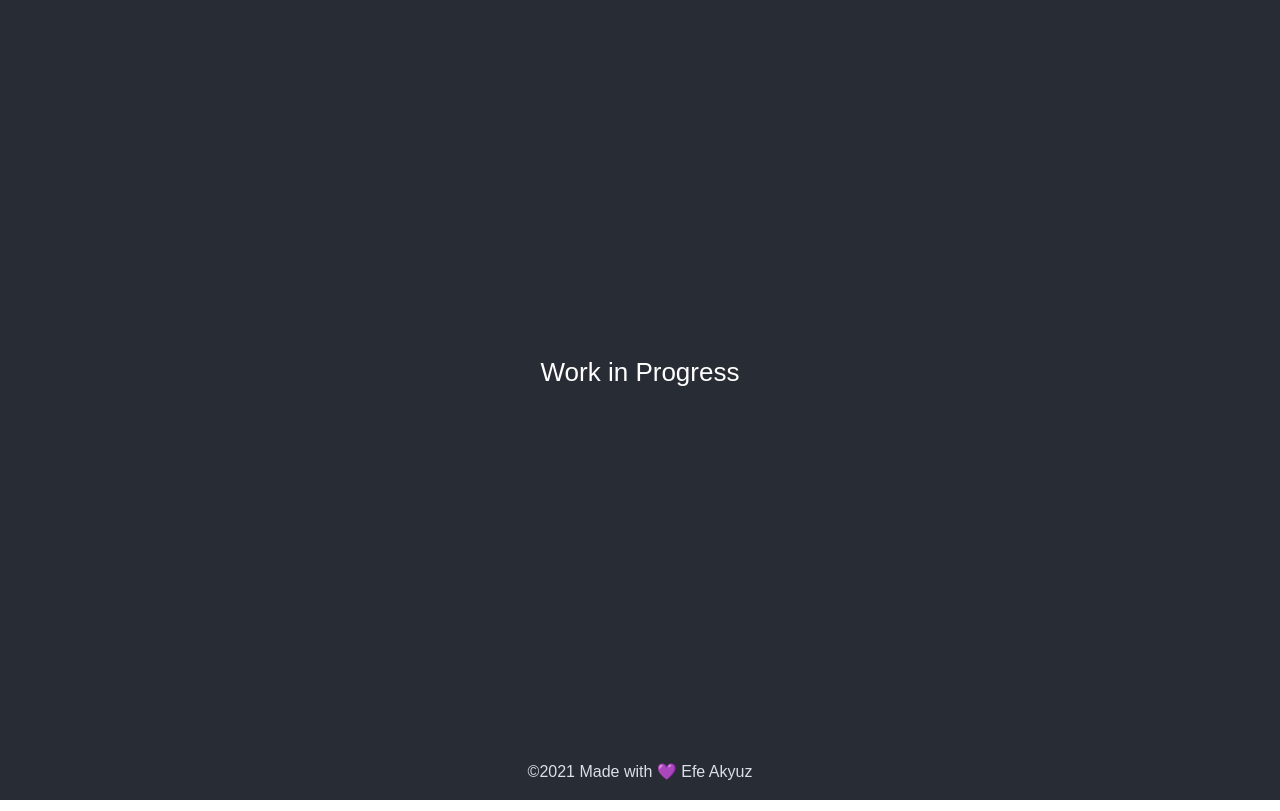
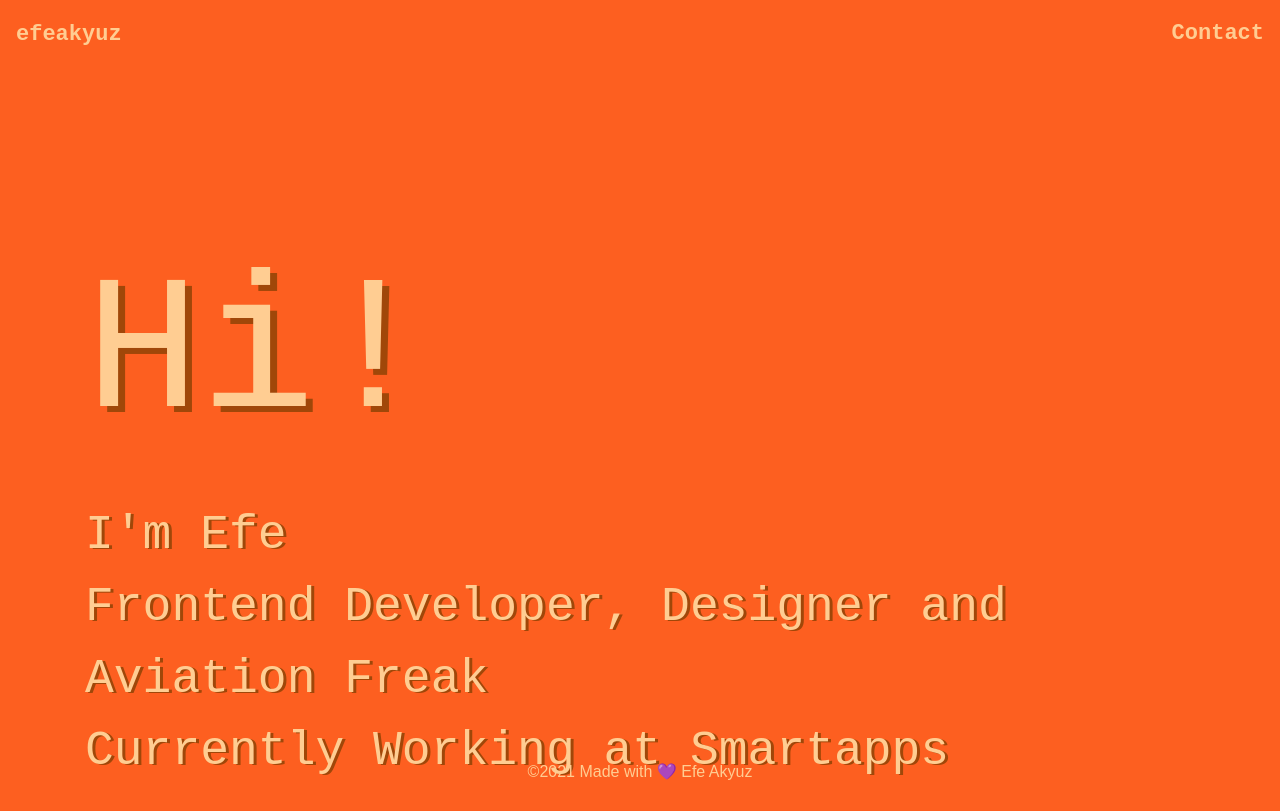
Before and after one commit to efeakyuz/webapp-efeakyuz, a React (Create React App) app: page / in a window 1280 px wide. Built offline with nearby package versions, Linux system fonts and the light colour scheme; no server answers.

Commit message:
designed home page

```diff
--- a/src/App.css
+++ b/src/App.css
@@ -4,6 +4,7 @@ html,
 body {
   height: 100%;
   font-family: sans-serif;
+  background-color: rgb(253,95,32)
 }
 
 body {
@@ -24,8 +25,8 @@ body {
 .footer {
   flex-shrink: 0;
   text-align: center;
-  color: #dae0e5;
-  background-color: #282c34;
+  color: #ffcd92;
+  background-color: rgb(253,95,32)
 }
 
 
@@ -38,6 +39,13 @@ body {
   pointer-events: none;
 }
 
+.signOut{
+  z-index: 9999;
+  position: sticky;
+  left: 44rem;
+  top: 1rem;
+}
+
 
 @media (prefers-reduced-motion: no-preference) {
   .App-logo {
@@ -46,7 +54,7 @@ body {
 }
 
 .center {
-  background-color: #282c34;
+  background-color: rgb(253,95,32);
   height: 100%;
   display: flex;
   flex-direction: column;
--- a/src/App.js
+++ b/src/App.js
@@ -10,11 +10,13 @@ import "bootstrap/dist/css/bootstrap.min.css";
 import "./App.css"
 import NotFound from './components/404';
 import Footer from './components/footer.component';
+import Nav from './components/HomeNavigation';
 
 const App = () => {
   return (
     <>
     <div className="content">
+    <Nav/>
       <AuthProvider>
       <Router>
         <Switch>
--- a/src/components/404.js
+++ b/src/components/404.js
@@ -1,5 +1,4 @@
 import React from "react";
-import { Button } from "react-bootstrap";
 import "../content/css/404.css";
 
 const NotFound = () => {
@@ -7,11 +6,6 @@ const NotFound = () => {
     <div className="center">
       <h1 className="h1-text">404</h1>
       <p className="pa">Oops! Something is wrong.</p>
-      <div className="btn-container">
-        <Button variant="primary" size="lg" href="/">
-          <i class="icon-home"></i> Go back in initial page, is better.
-        </Button>
-      </div>
     </div>
   );
 };
--- /dev/null
+++ b/src/components/DashNavigation.js
@@ -0,0 +1,16 @@
+import React from "react";
+import { Button, Form, Nav, Navbar } from "react-bootstrap";
+import firebaseConfig from "../env/firebase";
+
+export default function Navigation() {
+  return (
+
+          <Button className="signOut"
+            variant="danger"
+            onClick={() => firebaseConfig.auth().signOut()}
+          >
+            Sign out
+          </Button>
+
+  );
+}
--- a/src/components/Dashboard.js
+++ b/src/components/Dashboard.js
@@ -2,7 +2,7 @@ import React, { useContext } from "react";
 import { Redirect } from "react-router-dom";
 import { AuthContext } from "../services/Auth";
 import Datalist from "./datalist.component";
-import Navigation from "./Navigation";
+import DashNavigation from "./DashNavigation";
 
 const Dashboard = () => {
   const { currentUser } = useContext(AuthContext);
@@ -12,7 +12,7 @@ const Dashboard = () => {
 
   return (
     <div className="App">
-      <Navigation />
+      <DashNavigation />
       <div className="container">
         <h1>Welcome</h1>
         <p>This is the dashboard, if you can see this you're logged in.</p>
--- a/src/components/Home.js
+++ b/src/components/Home.js
@@ -1,11 +1,30 @@
 import React from "react";
+import "../content/css/home.css";
 
 const Home = () => {
-    return (
-      <div className="center">
-        <p>Work in Progress</p>
+  return (
+    <main>
+      <div className="container container-top">
+        <div className="grid-container">
+          <div className="entry">
+            <div className="entry-text">Hi!</div>
+          </div>
+          <div className="row1">
+            <div className="info-text">I'm Efe</div>
+          </div>
+          <div className="row2">
+            <div className="info-text">Frontend Developer, Designer and</div>
+          </div>
+          <div className="row3">
+            <div className="info-text">Aviation Freak</div>
+          </div>
+          <div className="row4">
+            <div className="info-text">Currently Working at <a target="_blank" rel="noopener noreferrer" href="https://www.smartapps.com.tr">Smartapps</a></div>
+          </div>
+        </div>
       </div>
-    );
-  }
+    </main>
+  );
+};
 
 export default Home;
--- /dev/null
+++ b/src/components/HomeNavigation.js
@@ -0,0 +1,19 @@
+import React from "react";
+import { Navbar } from "react-bootstrap";
+import "../content/css/home.css"
+
+const Nav = () => {
+  return (
+    <Navbar className="nav" sticky="top">
+      <Navbar.Brand href="/" className="logo">efeakyuz<span className="blinking-cursor">|</span></Navbar.Brand>
+      <Navbar.Toggle />
+      <Navbar.Collapse className="justify-content-end">
+        <Navbar.Text className="logo">
+          <a href="mailto:hey@efeakyuz.com">Contact</a>
+        </Navbar.Text>
+      </Navbar.Collapse>
+    </Navbar>
+  );
+};
+
+export default Nav;
--- a/src/components/Navigation.js
+++ /dev/null
@@ -1,23 +0,0 @@
-import React from "react";
-import { Button, Form, Nav, Navbar } from "react-bootstrap";
-import firebaseConfig from "../env/firebase";
-
-export default function Navigation() {
-  return (
-    <Navbar bg="light" expand="lg" sticky="top">
-      <Navbar.Brand href="#home">Efe Akyuz</Navbar.Brand>
-      <Navbar.Toggle aria-controls="basic-navbar-nav" />
-      <Navbar.Collapse id="basic-navbar-nav">
-        <Nav className="mr-auto" />
-        <Form inline>
-          <Button
-            variant="danger"
-            onClick={() => firebaseConfig.auth().signOut()}
-          >
-            Sign out
-          </Button>
-        </Form>
-      </Navbar.Collapse>
-    </Navbar>
-  );
-}
--- a/src/components/footer.component.js
+++ b/src/components/footer.component.js
@@ -7,7 +7,7 @@ export default function Footer() {
             <div className="container">
                 <div className="Row m-3">
                     <p className="col-sm">
-                        &copy;{new Date().getFullYear()} Made with <span role="img" aria-label="sheep">💜</span> Efe Akyuz
+                        &copy;{new Date().getFullYear()} Made with <span role="img" aria-label="heart">💜</span> Efe Akyuz
                     </p>
                 </div>
             </div>
--- /dev/null
+++ b/src/content/css/home.css
@@ -0,0 +1,130 @@
+main{
+    background-color: rgb(253,95,32);
+    height: 100%;
+}
+
+.nav{
+    background-color: rgb(253,95,32);
+}
+
+.logo{
+    font-family: monospace;
+    font-weight: 600;
+    font-size: 22px !important;
+    color: #ffcd92 !important;
+}
+
+.logo a{
+    color: #ffcd92 !important;
+}
+
+.container-top{
+    position: relative;
+    top: 9rem;
+    color: #ffcd92;
+}
+
+.grid-container {
+    display: grid;
+    grid-template-columns: 1fr;
+    grid-template-rows: min-content min-content min-content min-content min-content;
+    gap: 0px 0px;
+    grid-template-areas:
+      "entry"
+      "row1"
+      "row2"
+      "row3"
+      "row4";
+  }
+
+  .entry { grid-area: entry; }
+
+  .row1 { grid-area: row1; }
+
+  .row2 { grid-area: row2; }
+
+  .row3 { grid-area: row3; }
+
+  .row4 { grid-area: row4; }
+
+.entry-text{
+    font-family: monospace;
+    font-weight: 400;
+    font-size: 12rem;
+    text-shadow: 7px 6px #a04709;
+}
+
+.info-text{
+    font-family: monospace;
+    font-weight: 400;
+    font-size: 3rem;
+    text-shadow: 3px 1px #a04709;
+}
+
+.info-text a{
+    color: #ffcd92;
+}
+.info-text a:hover{
+    color: #ffcd92;
+}
+
+
+
+
+
+
+.blinking-cursor {
+    font-weight: 100;
+    font-size: 27px;
+    color: #2E3D48;
+    -webkit-animation: 1s blink step-end infinite;
+    -moz-animation: 1s blink step-end infinite;
+    -ms-animation: 1s blink step-end infinite;
+    -o-animation: 1s blink step-end infinite;
+    animation: 1s blink step-end infinite;
+  }
+
+  @keyframes blink {
+    from, to {
+      color: transparent;
+    }
+    50% {
+      color: #ffcd92;
+    }
+  }
+
+  @-moz-keyframes blink {
+    from, to {
+      color: transparent;
+    }
+    50% {
+      color: black;
+    }
+  }
+
+  @-webkit-keyframes blink {
+    from, to {
+      color: transparent;
+    }
+    50% {
+      color: black;
+    }
+  }
+
+  @-ms-keyframes blink {
+    from, to {
+      color: transparent;
+    }
+    50% {
+      color: black;
+    }
+  }
+
+  @-o-keyframes blink {
+    from, to {
+      color: transparent;
+    }
+    50% {
+      color: black;
+    }
+  }
```
Also changed, not shown: src/components/datalist.component.js (line endings or trailing spaces), 2 other files (tests, documents, lock files or other folders).
